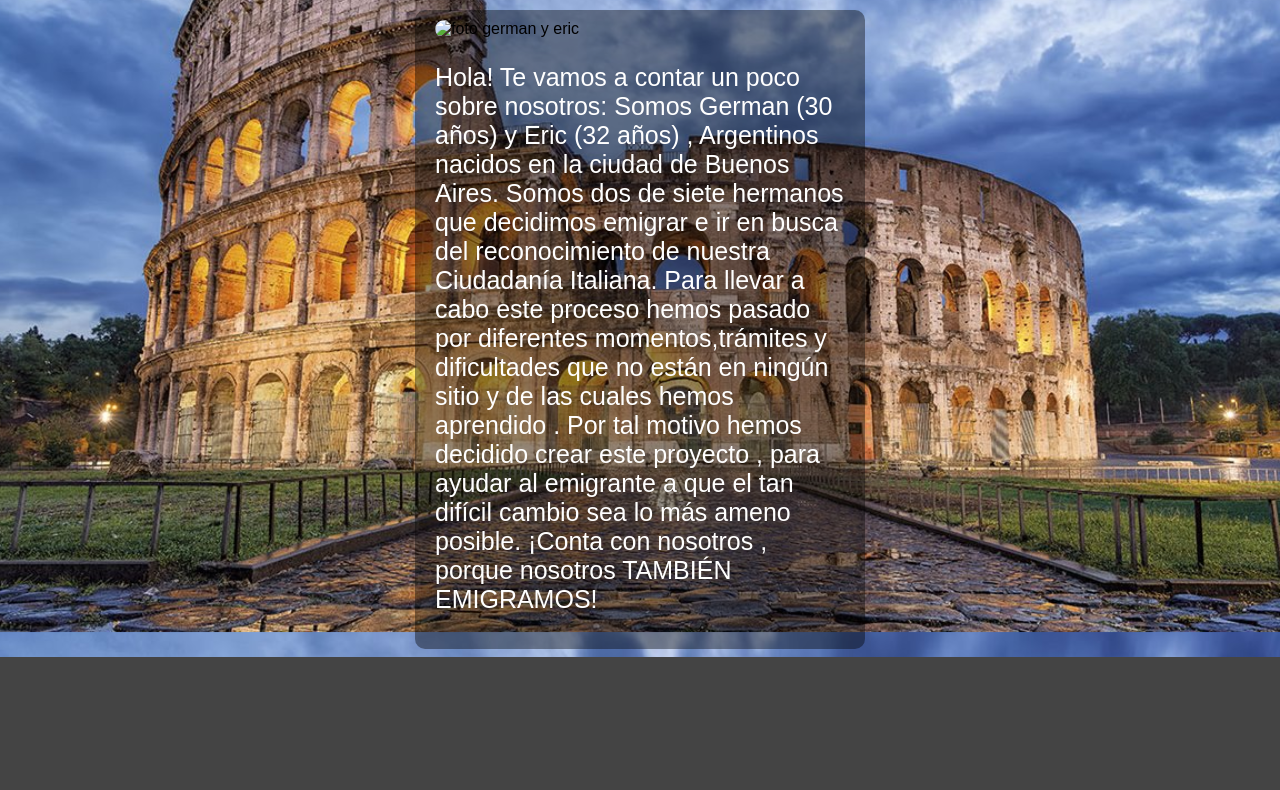
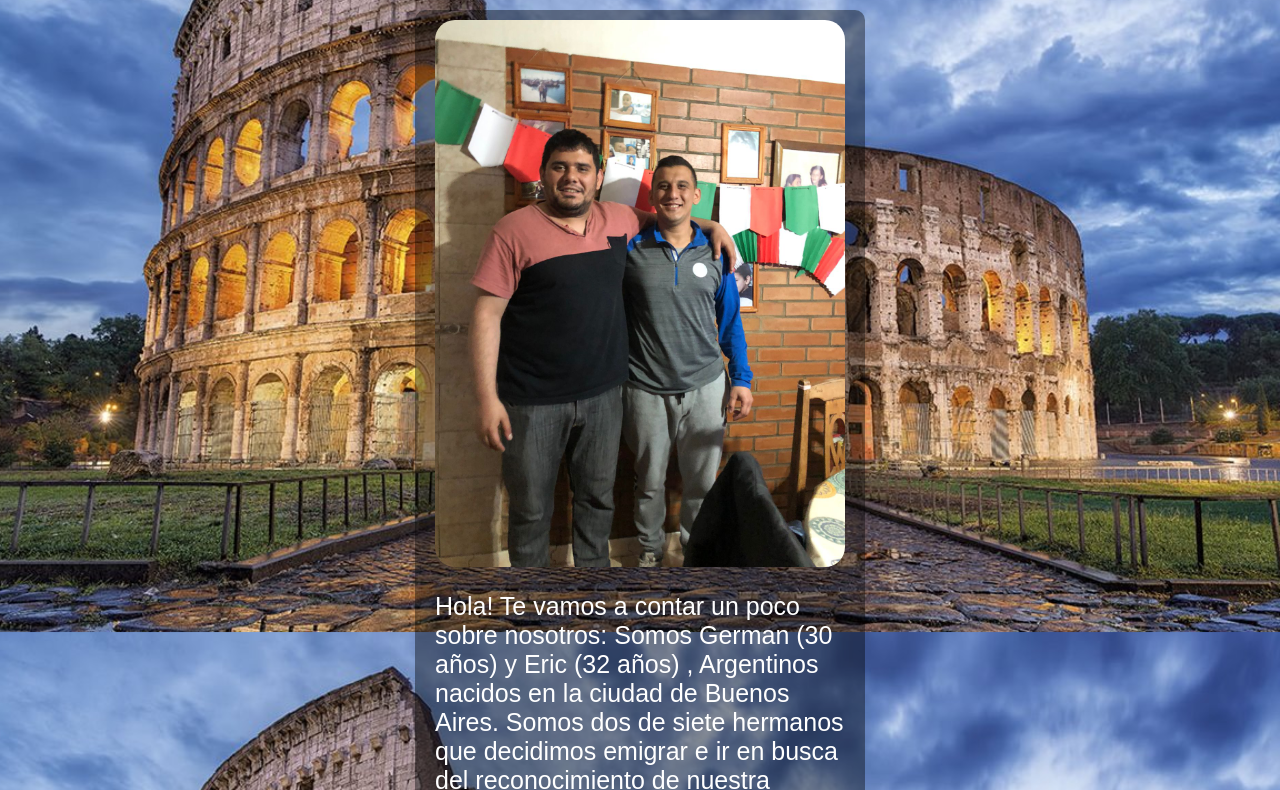
Before and after one commit to erictusso/proyecto.tusso.utn, a plain HTML site: page quinessomos.html in a window 1280 px wide. Shown: the part 168-958 px from the top of the page. Before the commit the page ends 825 px from the top, so only its background shows below. Drawn offline with Linux system fonts and the light colour scheme; the site is published under a folder, as on GitHub Pages, so addresses that start at the root find nothing.

Commit message:
cambio vinculo imagen

```diff
--- a/quinessomos.html
+++ b/quinessomos.html
@@ -76,7 +76,7 @@
 
     <div class="quienessomos">
 
-        <img src="/Images/german.JPG" alt="foto german y eric " class="german">
+        <img src="Images/german.JPG" alt="foto german y eric " class="german">
         <section>
             <p>
                 Hola! Te vamos a contar un poco sobre nosotros: Somos German (30 años) y Eric (32 años) , Argentinos
```
